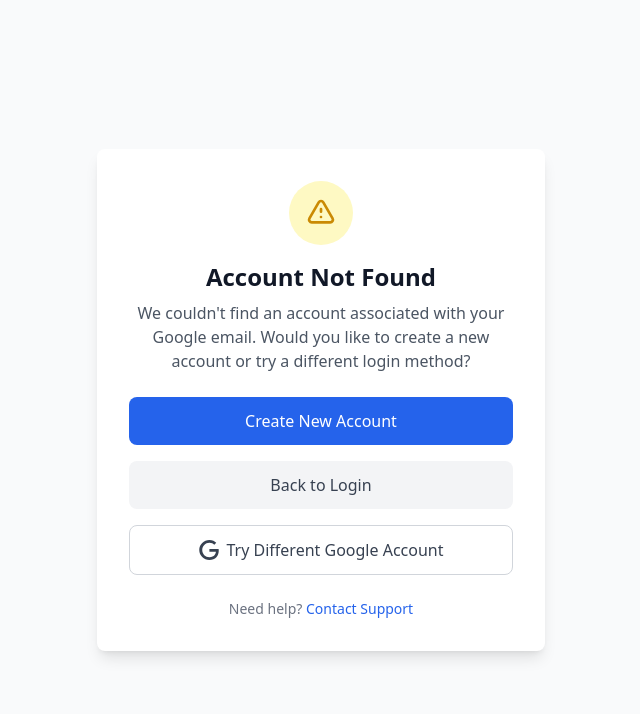
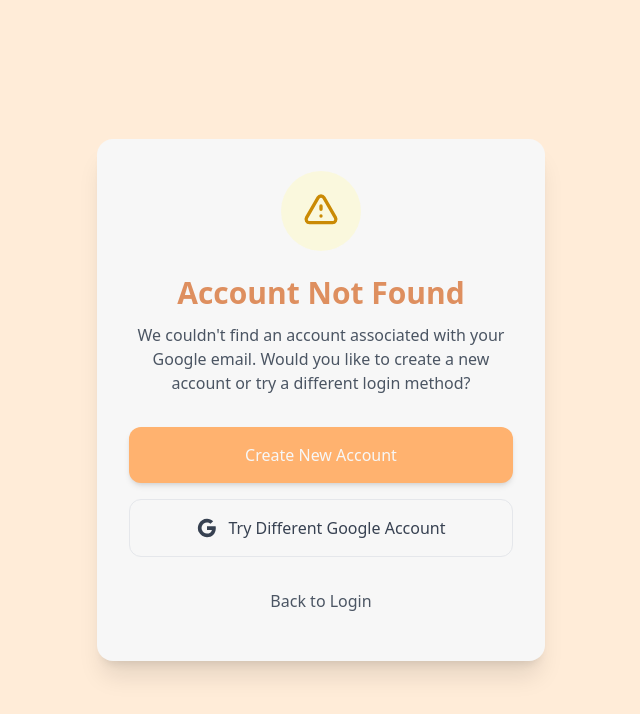
Before and after one commit to lukacera/sofa, a Next.js app: page /account-not-found in a window 1280 px wide. Shown: the top 714 px of the page, without its empty margins (319-959 px from the left). Built offline with nearby package versions, Linux system fonts and the light colour scheme.

Commit message:
Redirect user to acc not found if he is not already in the DB

```diff
--- a/app/account-not-found/page.tsx
+++ b/app/account-not-found/page.tsx
@@ -1,21 +1,15 @@
-// app/account-not-found/page.tsx
-'use client';
-
-import { useSearchParams } from 'next/navigation';
+"use client"
 import { signIn } from 'next-auth/react';
 import Link from 'next/link';
 
 export default function AccountNotFound() {
-  const searchParams = useSearchParams();
-  const email = searchParams.get('callbackUrl')?.split('email=')[1];
-
   return (
-    <div className="min-h-screen bg-gray-50 flex items-center justify-center p-4">
-      <div className="max-w-md w-full bg-white rounded-lg shadow-lg p-8 text-center">
-        <div className="mb-6">
-          <div className="w-16 h-16 bg-yellow-100 rounded-full flex items-center justify-center mx-auto mb-4">
+    <div className="min-h-screen flex items-center justify-center bg-main/40 p-4">
+      <div className="bg-mainWhite p-8 rounded-2xl shadow-xl w-full max-w-md space-y-8">
+        <div className="text-center space-y-6">
+          <div className="w-20 h-20 bg-yellow-100/50 rounded-full flex items-center justify-center mx-auto">
             <svg
-              className="w-8 h-8 text-yellow-600"
+              className="w-10 h-10 text-yellow-600"
               fill="none"
               stroke="currentColor"
               viewBox="0 0 24 24"
@@ -29,51 +23,66 @@ export default function AccountNotFound() {
             </svg>
           </div>
 
-          <h2 className="text-2xl font-bold text-gray-900 mb-2">
+          <div>
+            <h2 className="text-3xl font-bold text-secondary mb-3">
               Account Not Found
             </h2>
 
-          <p className="text-gray-600 mb-6">
-            We couldn't find an account associated with your Google email.
+            <p className="text-gray-600">
+              We couldn&apos;t find an account associated with your Google email.
               Would you like to create a new account or try a different login method?
             </p>
+          </div>
+        </div>
 
         <div className="space-y-4">
           <Link
             href="/register"
-              className="block w-full bg-blue-600 text-white py-3 px-4 rounded-lg hover:bg-blue-700 transition duration-150"
+            className="block w-full bg-mainDarker text-mainWhite py-4 px-6 rounded-xl
+                     hover:bg-secondary transition-colors duration-200 shadow-md
+                     hover:shadow-lg text-center font-medium"
           >
             Create New Account
           </Link>
 
-            <Link
-              href="/login"
-              className="block w-full bg-gray-100 text-gray-700 py-3 px-4 rounded-lg hover:bg-gray-200 transition duration-150"
-            >
-              Back to Login
-            </Link>
-
           <button
-              onClick={() => signIn('google', { callbackUrl: '/' })}
-              className="w-full border border-gray-300 text-gray-700 py-3 px-4 rounded-lg hover:bg-gray-50 transition duration-150 flex items-center justify-center gap-2"
+            onClick={() => signIn('google', {
+              callbackUrl: '/',
+              prompt: "none"
+            })}
+            className="w-full flex items-center justify-center gap-3 px-6 py-4 rounded-xl
+                     border border-gray-200 hover:bg-gray-50 transition-colors
+                     duration-200 text-gray-700"
           >
             <svg className="w-5 h-5" viewBox="0 0 24 24">
               <path
                 fill="currentColor"
-                  d="M12.48 10.92v3.28h7.84c-.24 1.84-.853 3.187-1.787 4.133-1.147 1.147-2.933 2.4-6.053 2.4-4.827 0-8.6-3.893-8.6-8.72s3.773-8.72 8.6-8.72c2.6 0 4.507 1.027 5.907 2.347l2.307-2.307C18.747 1.44 16.133 0 12.48 0 5.867 0 .307 5.387.307 12s5.56 12 12.173 12c3.573 0 6.267-1.173 8.373-3.36 2.16-2.16 2.84-5.213 2.84-7.667 0-.76-.053-1.467-.173-2.053H12.48z"
+                d="M22.56 12.25c0-.78-.07-1.53-.2-2.25H12v4.26h5.92c-.26 1.37-1.04 2.53-2.21 3.31v2.77h3.57c2.08-1.92 3.28-4.74 3.28-8.09z"
+              />
+              <path
+                fill="currentColor"
+                d="M12 23c2.97 0 5.46-.98 7.28-2.66l-3.57-2.77c-.98.66-2.23 1.06-3.71 1.06-2.86 0-5.29-1.93-6.16-4.53H2.18v2.84C3.99 20.53 7.7 23 12 23z"
+              />
+              <path
+                fill="currentColor"
+                d="M5.84 14.09c-.22-.66-.35-1.36-.35-2.09s.13-1.43.35-2.09V7.07H2.18C1.43 8.55 1 10.22 1 12s.43 3.45 1.18 4.93l2.85-2.22.81-.62z"
+              />
+              <path
+                fill="currentColor"
+                d="M12 5.38c1.62 0 3.06.56 4.21 1.64l3.15-3.15C17.45 2.09 14.97 1 12 1 7.7 1 3.99 3.47 2.18 7.07l3.66 2.84c.87-2.6 3.3-4.53 6.16-4.53z"
               />
             </svg>
             Try Different Google Account
           </button>
+
+          <Link
+            href="/login"
+            className="block w-full text-center py-4 text-gray-600 hover:text-secondary
+                     transition-colors duration-200"
+          >
+            Back to Login
+          </Link>
         </div>
-        </div>
-
-        <p className="text-sm text-gray-500">
-          Need help?{' '}
-          <Link href="/contact" className="text-blue-600 hover:underline">
-            Contact Support
-          </Link>
-        </p>
       </div>
     </div>
   );
--- a/app/components/Header.tsx
+++ b/app/components/Header.tsx
@@ -83,7 +83,8 @@ export default function Header() {
 
         {/* Loading placeholder - Show while session is loading */}
         {isLoading && (
-          <div className='hidden md:block w-8 h-8 rounded-full bg-gray-600/20 animate-pulse'></div>
+          <div className='hidden md:block w-10 h-10 rounded-full
+          bg-gray-600/20 animate-pulse'></div>
         )}
 
         {/* Mobile Menu Button */}
--- /dev/null
+++ b/app/events/page.tsx
@@ -0,0 +1,7 @@
+import React from 'react'
+
+export default function page() {
+  return (
+    <div>page</div>
+  )
+}
--- a/middleware.ts
+++ b/middleware.ts
@@ -2,12 +2,13 @@ import { NextResponse } from 'next/server'
 import { auth, signOut } from './auth'
 
 export default auth(async (req) => {
-    const publicPaths = ['/login', '/register', '/api']
+    const publicPaths = ['/login', '/register', '/api', '/account-not-found']
     const isPublicPath = publicPaths.some(path =>
         req.nextUrl.pathname.startsWith(path)
     )
 
     const session = req.auth
+    console.log(req)
     if (req.nextUrl.pathname === '/login' && session) {
         return NextResponse.redirect(new URL('/', req.url))
     }
```
Also changed, not shown: auth.ts (+17 -121 lines). Lines whose indentation alone changed are shown as unchanged.
